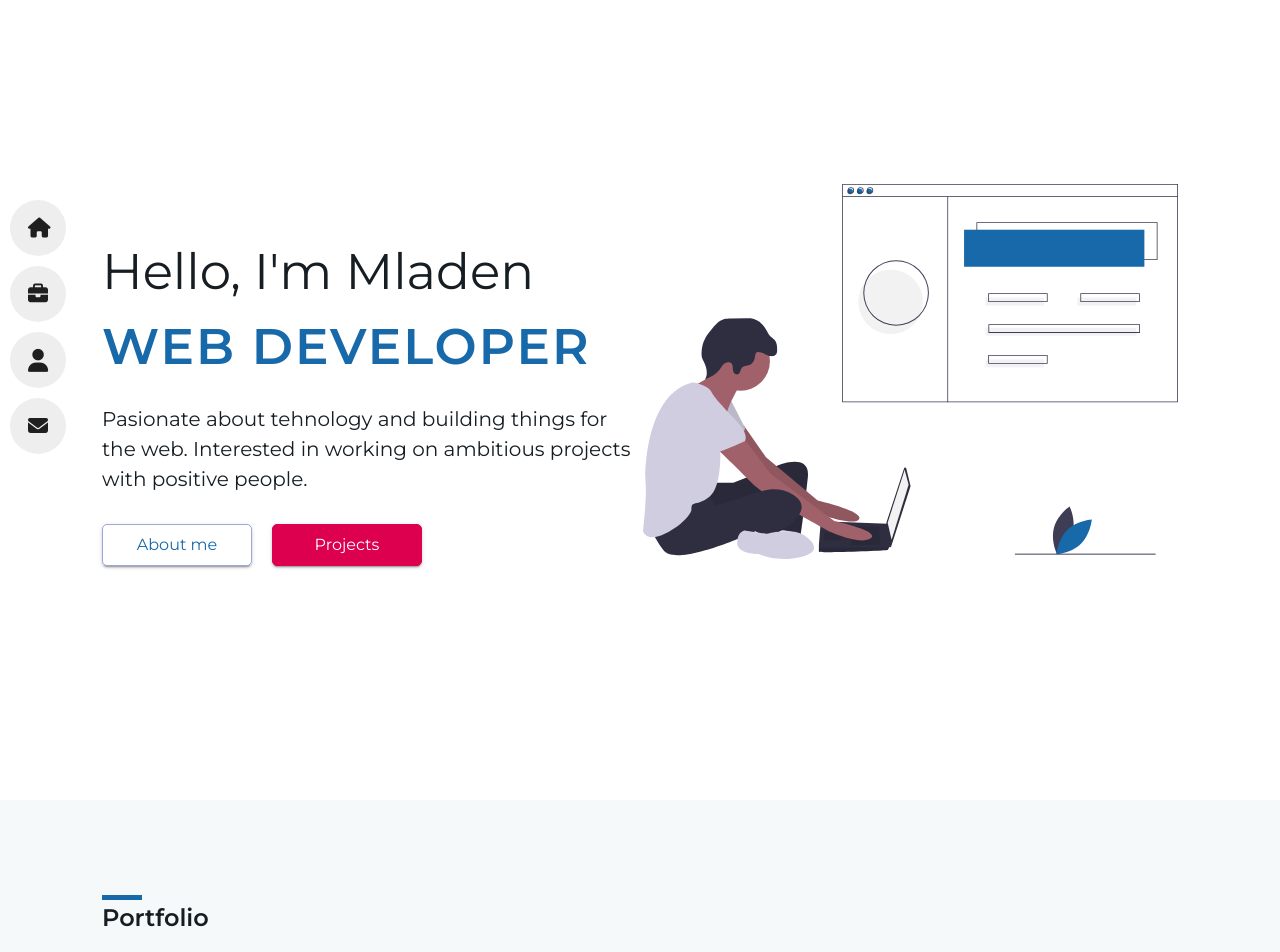
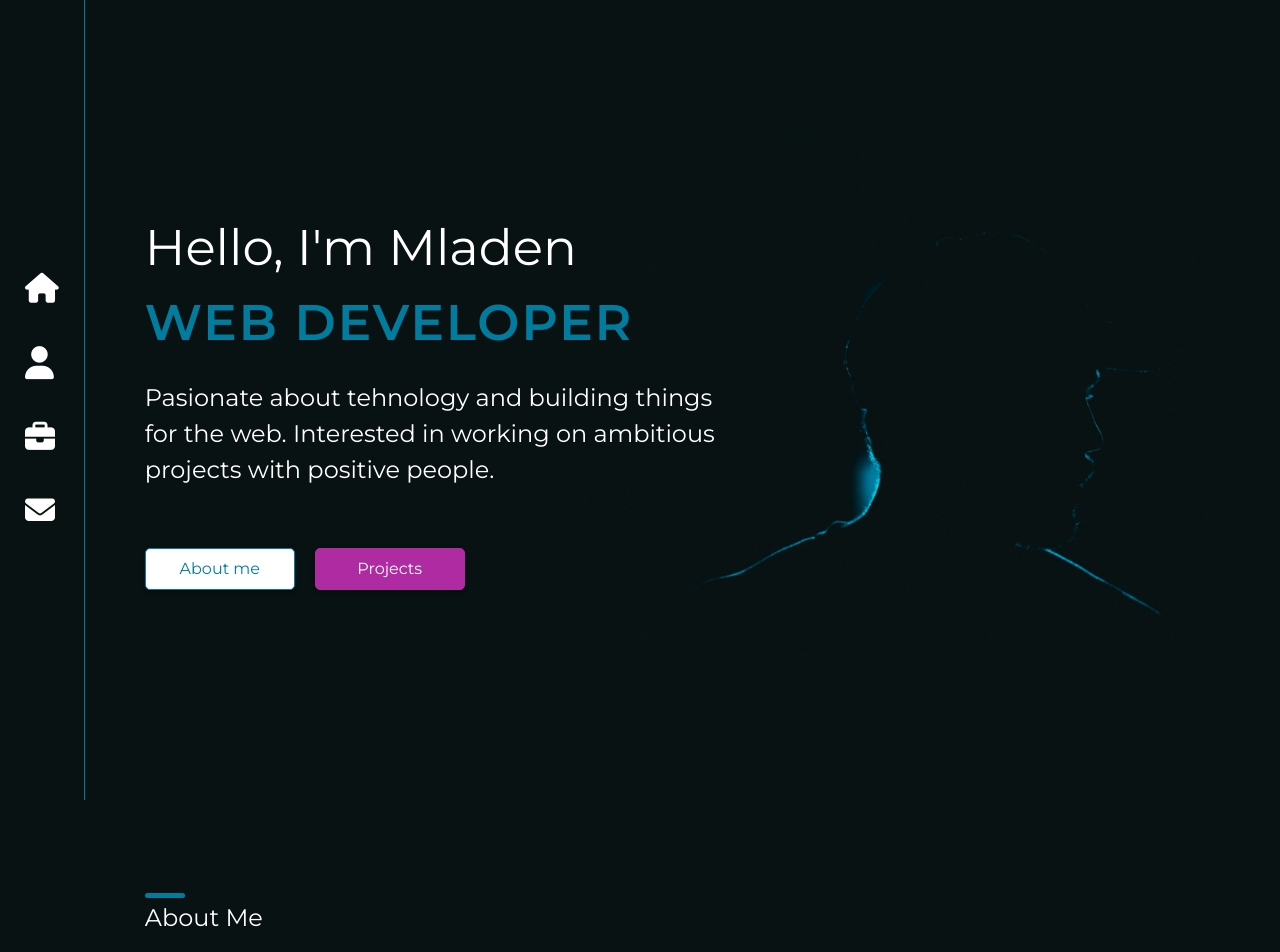
Before and after one commit to maxa22/portfolio, a PHP site: page / in a window 1280 px wide. Shown: the top 952 px of the page. Run offline with PHP 8.4, Linux system fonts and the light colour scheme; some libraries are stand-ins or nearby versions.

Commit message:
style changes

```diff
--- a/index.html
+++ b/index.html
@@ -29,8 +29,8 @@
       </div>
       <ul class="navigation__menu">
         <li class="navigation__menu-item"><a href="#hero" class="navigation__menu-link"> <i class="fas fa-home navigation__menu-icon"></i> <span class="navigation__menu-link-text"> Home </span></a></li>
+        <li class="navigation__menu-item"><a href="#about" class="navigation__menu-link"> <i class="fas fa-user navigation__menu-icon special-font"></i> <span class="navigation__menu-link-text"> About </a></li>
         <li class="navigation__menu-item"><a href="#portfolio" class="navigation__menu-link"> <i class="fas fa-briefcase navigation__menu-icon"></i> <span class="navigation__menu-link-text"> Portfolio  </span></a></li>
-        <li class="navigation__menu-item"><a href="#about" class="navigation__menu-link"> <i class="fas fa-user navigation__menu-icon special-font"></i> <span class="navigation__menu-link-text"> About </a></li>
         <li class="navigation__menu-item"><a href="#contact" class="navigation__menu-link"> <i class="fas fa-envelope navigation__menu-icon"></i> <span class="navigation__menu-link-text"> Contact </span></a></li>
       </ul>
     </div>
@@ -38,10 +38,10 @@
   </nav>
   <header id="hero">
     <div class="hero">
-      <div class="hero__image"><img src="images/developer.svg" class="hero__image-svg" alt="Web developer"></div>
+      <!-- <div class="hero__image"><img src="images/developer.svg" class="hero__image-svg" alt="Web developer"></div> -->
       <div class="hero__text">
         <h1 class="heading-primary"> <span class="weight-400">Hello, I'm Mladen </span><br> <span class="hero__text-description"> WEB DEVELOPER </span></h1>
-        <p class="mb-m heading-primary-sub">Pasionate about tehnology and building things for the web. Interested in working on ambitious projects with positive people.</p>
+        <p class="heading-primary-sub">Pasionate about tehnology and building things for the web. Interested in working on ambitious projects with positive people.</p>
         <div class="button-container">
           <a href="#about" class="btn btn-outline-secondary mr-s-s mb-xs mb-s-0">About me</a>
           <a href="#portfolio" class="btn btn-primary">Projects</a>
@@ -50,17 +50,76 @@
     </div>
   </header>
   <main>
-    <section id="portfolio" >
+
+    <section id="about">
+      <div class="about__container">
+        <div class="mb-xl relative">
+          <h2 class="heading-secondary">About Me</h2>
+        </div>
+        <div class="about__text">
+          <div class="about__info">
+            <h3 class="mb-s"> Hi there, </h3>
+            <p class="text-justify mb-s"> I'm Mladen Đoković, creative and ambitious web developer. Problem solver, patient, ready to cooperate, ready to learn,
+              and always ready to face new challenges. Passionate about writing clean and organized code,
+              and keen on personal and professional development.</p>
+            <div class="mb-s">
+              <span class="about__contact">Email:</span><span>mldndjkvc@gmail.com</span>
+            </div>
+            <div class="mb-m">
+              <span class="about__contact">Phone:</span><span>+387 65 176 853</span>
+            </div>
+            <div class="button-container justify-start">
+              <a href="#about" class="btn btn-outline-secondary mr-s-s mb-xs mb-s-0">Contact me</a>
+              <a href="#portfolio" class="btn btn-primary">Download CV</a>
+            </div>
+          </div>
+          <div class="about__image">
+            <img src="images/monitor.png" class="w-100" alt="">
+          </div>
+        </div>
+      </div>
+    </section>
+    <section id="skills">
+      <div class="skills__container">
+        <div class="mb-xl relative">
+          <h2 class="heading-secondary">Skills</h2>
+        </div>
+        <div class="skills">
+          <div class="d-flex flex-column align-center">
+            <i class="fab fa-html5 fa-5x skills__icon-html"></i>
+            <span class="skills__text">HTML 5</span>
+          </div>
+          <div class="d-flex flex-column align-center">
+            <i class="fab fa-css3-alt fa-5x skills__icon-css"></i>
+            <span class="skills__text">CSS 3</span>
+          </div>
+          <div class="d-flex flex-column align-center">
+            <i class="fab fa-js fa-5x skills__icon-js"></i>
+            <span class="skills__text">JavaScript</span>
+          </div>
+          <div class="d-flex flex-column align-center">
+            <i class="fab fa-php fa-5x skills__icon-php"></i>
+            <span class="skills__text">PHP</span>
+          </div>
+          <div class="d-flex flex-column align-center">
+            <i class="fas fa-database fa-5x skills__icon-sql"></i>
+            <span class="skills__text">MySQL</span>
+          </div>
+        </div>
+      </div>
+    </section>
+    <section id="portfolio">
       <div class="portfolio__container">
-        <div class="heading-secondary mb-xl relative">
-          <h2>Portfolio</h2>
+        <div class="mb-xl relative">
+          <h2 class="heading-secondary">Portfolio</h2>
         </div>
         <div class="projects">
           <div class="projects__card">
             <img class="projects__image" src="images/calculy_project.svg" alt="Calculy project">
             <div class="projects__text mb-s">
               <h3 class="mb-s text-center">Calculy</h3>
-              <p class="mb-xl text-justify">Marketing calculator project. This app is build for logo designers. You can create your own calculator with
+              <p class="mb-xl text-justify">Marketing calculator project. This app is build for logo designers. You can
+                create your own calculator with
                 multiple questions and options in order to
                 present to users the cost of making a logo. Made using HTML5, CCS3, JavaScript, PHP.
               </p>
@@ -91,10 +150,12 @@
               <h3 class="mb-s text-center">Twitter clone</h3>
               <p class="mb-xl text-justify">Twitter clone with functionalities such as posting tweets, sharing and liking.
                 You can also comment on tweets, share comments and like them. You can chat with your friends, and
-                look at their profile page. Build with Php and Mysql on the backend, and Javascript, CSS and HTML for frontend.
+                look at their profile page. Build with Php and Mysql on the backend, and Javascript, CSS and HTML for
+                frontend.
               </p>
               <div class="projects__links">
-                <a href="https://mladen.dev.lab387.net/mreza/" class="btn btn-outline-primary" target="_blank" rel="noopener">
+                <a href="https://mladen.dev.lab387.net/mreza/" class="btn btn-outline-primary" target="_blank"
+                  rel="noopener">
                   <span class="mr-xs"> Preview </span> <i class="fas fa-eye"></i>
                 </a>
               </div>
@@ -107,10 +168,12 @@
               <p class="mb-xl text-justify">Completed Frontend Mentor challenge. Made using HTML5, CCS3, JavaScript.
               </p>
               <div class="projects__links">
-                <a href="https://rooms-homepage-maxa22.netlify.app/" class="btn btn-outline-primary projects__links-first" target="_blank" rel="noopener">
+                <a href="https://rooms-homepage-maxa22.netlify.app/" class="btn btn-outline-primary projects__links-first"
+                  target="_blank" rel="noopener">
                   <span class="mr-xs"> Preview </span> <i class="fas fa-eye"></i>
                 </a>
-                <a href="https://github.com/maxa22/rooms-homepage" class="btn btn-outline-secondary" target="_blank" rel="noopener">
+                <a href="https://github.com/maxa22/rooms-homepage" class="btn btn-outline-secondary" target="_blank"
+                  rel="noopener">
                   <span class="mr-xs">Code </span> <i class="fas fa-code"></i>
                 </a>
               </div>
@@ -119,50 +182,10 @@
         </div>
       </div>
     </section>
-    <section id="about">
-      <div class="about__container">
-        <div class="heading-secondary mb-xl relative">
-          <h2>About Me</h2>
-        </div>
-        <div class="about__text">
-          <div class="about__info">
-            <h3 class="mb-s"> Hi there, </h3>
-            <p class="text-justify"> I'm Mladen Đoković, creative and ambitious web developer. Problem solver, patient, ready to cooperate, ready to learn,
-              and always ready to face new challenges. Passionate about writing clean and organized code,
-              and keen on personal and professional development.</p>
-          </div>
-          <div class="about__skills">
-            <h3 class="mb-s">Skills</h3>
-            <div class="skills">
-              <div class="d-flex flex-column align-center">
-                <i class="fab fa-html5 fa-5x skills__icon-html"></i>
-                <span class="skills__text">HTML 5</span>
-              </div>
-              <div class="d-flex flex-column align-center">
-                <i class="fab fa-css3-alt fa-5x skills__icon-css"></i>
-                <span class="skills__text">CSS 3</span>
-              </div>
-              <div class="d-flex flex-column align-center">
-                <i class="fab fa-js fa-5x skills__icon-js"></i>
-                <span class="skills__text">JavaScript</span>
-              </div>
-              <div class="d-flex flex-column align-center">
-                <i class="fab fa-php fa-5x skills__icon-php"></i>
-                <span class="skills__text">PHP</span>
-              </div>
-              <div class="d-flex flex-column align-center">
-                <i class="fas fa-database fa-5x skills__icon-sql"></i>
-                <span class="skills__text">MySQL</span>
-              </div>
-            </div>
-          </div>
-        </div>
-      </div>
-    </section>
     <section id="contact">
       <div class="contact__container">
-        <div class="heading-secondary mb-xl relative">
-          <h2>Let's get in touch</h2>
+        <div class=" mb-xl relative">
+          <h2 class="heading-secondary">Let's get in touch</h2>
         </div>
           <h3 class="mb-m">Feel free to reach out to me for booking, hiring or freelance.</h3>
           <form class="contact__form">
@@ -184,6 +207,18 @@
           </form>
         </div>
       </div>
+      <div class="line"></div>
+      <div class="contact__info">
+        <div class="mb-s">
+          <span class="about__contact">Name:</span><span>Mladen Đoković</span>
+        </div>
+        <div class="mb-s">
+          <span class="about__contact">Email:</span><span>mldndjkvc@gmail.com</span>
+        </div>
+        <div class="mb-s">
+          <span class="about__contact">Phone:</span><span>+387 65 176 853</span>
+        </div>
+      </div>
     </section>
   </main>
   <footer>
--- a/style/style.css
+++ b/style/style.css
@@ -16,7 +16,13 @@ body {
   font-family: "Montserrat", sans-serif;
   line-height: 1.5;
   /* color: rgba(0, 0, 0, 0.87); */
-  color: #161e24;
+  /* color: #161e24; */
+  background-color: #081213;
+  color: #fff;
+}
+h2,
+h3 {
+  font-weight: 500;
 }
 a {
   display: inline-block;
@@ -145,7 +151,7 @@ a {
   padding-left: 2.5rem;
   text-decoration: none;
   white-space: nowrap;
-  color: rgba(0, 0, 0, 0.87);
+  color: #fff;
   transform: translateX(-20rem);
   -webkit-transition: all 0.2s ease-in-out;
   -moz-transition: all 0.2s ease-in-out;
@@ -177,17 +184,22 @@ a {
     -webkit-box-shadow: unset;
     box-shadow: unset;
     width: unset;
-    left: 1rem;
+    /* left: 1rem;
     top: 50%;
-    transform: translateY(-50%);
+    transform: translateY(-50%); */
     background: transparent;
     z-index: 2;
+    height: 100%;
+    display: flex;
+    justify-content: center;
+    align-items: center;
+    border-right: 1px solid #007d9e;
   }
   .navigation__menu {
     margin-top: 0;
   }
   .navigation__menu-link {
-    background-color: #eee;
+    /* background-color: #eee;
     display: flex;
     align-items: center;
     margin-bottom: 1rem;
@@ -195,24 +207,29 @@ a {
     height: 5.6rem;
     width: 5.6rem;
     border-radius: 5.6rem;
-    overflow: hidden;
+    overflow: hidden; */
+    padding: 2rem 2.5rem;
     transform: translateX(0);
+    color: #fff;
   }
   .navigation__menu-icon {
-    font-size: 2rem;
+    font-size: 3rem;
+    margin-right: 0;
   }
   .navigation__menu-link-text {
-    font-size: 1.6rem;
+    /* font-size: 1.6rem; */
+    display: none;
   }
   .navigation__menu-link:hover {
-    color: #fff;
-    background-color: #1769aa;
-    width: 14rem;
+    color: #007d9e;
+    background-color: transparent;
+    /* background-color: #007d9e; */
+    /* width: 14rem; */
   }
 
   /* utility classes */
   .special-font {
-    font-size: 2.3rem;
+    font-size: 3.3rem;
   }
 }
 
@@ -224,7 +241,9 @@ a {
   min-height: 100vh;
   display: flex;
   flex-direction: column;
-  width: 95%;
+  justify-content: center;
+  align-items: center;
+  width: 90%;
   margin: 5rem auto 0;
   padding-bottom: 5rem;
 }
@@ -239,8 +258,11 @@ a {
   font-size: 4rem;
   margin-bottom: 2rem;
 }
+.heading-primary-sub {
+  margin-bottom: 3rem;
+}
 .hero__text-description {
-  color: #1769aa;
+  color: #007d9e;
   letter-spacing: 2px;
 }
 @media only screen and (min-width: 786px) {
@@ -256,14 +278,20 @@ a {
   }
 }
 @media only screen and (min-width: 992px) {
+  #hero {
+    padding-left: 8.5rem;
+  }
   .hero {
     flex-direction: row;
     align-items: center;
     justify-content: space-between;
-    max-width: 158rem;
-    padding: 0 7rem;
+    max-width: 128.5rem;
     margin-top: 0;
     margin-bottom: 0;
+    background-image: url("../images/hero.png");
+    background-size: cover;
+    background-repeat: no-repeat;
+    background-position: center center;
   }
 
   .hero__image {
@@ -271,10 +299,15 @@ a {
     order: 2;
   }
   .hero__text {
-    width: 100%;
+    width: 55%;
+    min-width: 54rem;
     order: 1;
     text-align: left;
-    padding-right: 1rem;
+    /* padding-right: 1rem; */
+  }
+  .heading-primary-sub {
+    margin-bottom: 6rem;
+    font-size: 2.4rem;
   }
   .heading-primary {
     text-align: left;
@@ -285,33 +318,48 @@ a {
 /* ABOUT SECTION */
 .about__container,
 .portfolio__container,
-.contact__container {
-  width: 95%;
+.contact__container,
+.skills__container,
+.contact__info {
+  width: 90%;
   margin: 0 auto;
   padding: 7rem 0;
 }
 .heading-secondary {
   text-align: left;
+  position: relative;
+  display: inline-block;
+  font-weight: 500;
 }
 .heading-secondary::after {
   content: "";
   position: absolute;
-  top: -0.5rem;
+  top: -0.7rem;
+  left: 0;
   width: 4rem;
   height: 0.5rem;
-  background-color: #1769aa;
+  border-radius: 99rem;
+  background-color: #007d9e;
+  transition: width 300ms ease;
+}
+.heading-secondary:hover::after {
+  width: 100%;
 }
 .about__info {
   margin-bottom: 3rem;
+}
+.about__contact {
+  color: #007d9e;
+  margin-right: 1rem;
+}
+.about__image {
+  width: 100%;
 }
 .skills {
   display: flex;
   justify-content: space-between;
   gap: 2rem;
   flex-wrap: wrap;
-}
-.skills__icon {
-  font-size: 8rem;
 }
 .skills__icon-css {
   color: #264de4;
@@ -511,13 +586,52 @@ a {
 footer {
   background-color: #161e24;
   color: #fff;
+  position: relative;
+  z-index: 3;
 }
 
 .footer__container {
-  max-width: 95%;
+  max-width: 90%;
   margin: 0 auto;
   text-align: center;
   padding: 2rem 0;
+}
+
+/* buttons display flex */
+
+.button-container {
+  display: flex;
+  flex-direction: column;
+  align-items: center;
+}
+
+@media only screen and (min-width: 500px) {
+  .button-container {
+    flex-direction: row;
+    justify-content: center;
+  }
+}
+@media only screen and (min-width: 786px) {
+  .mr-m-l {
+    margin-right: 4rem;
+  }
+  .mb-m-0 {
+    margin-bottom: 0;
+  }
+  .mb-m-m {
+    margin-bottom: 3rem;
+  }
+  .flex-m-row {
+    -webkit-box-orient: horizontal;
+    -webkit-box-direction: normal;
+    -ms-flex-direction: row;
+    flex-direction: row;
+  }
+}
+@media only screen and (min-width: 992px) {
+  .button-container {
+    justify-content: flex-start;
+  }
 }
 
 /* utility classes */
@@ -544,37 +658,39 @@ footer {
   width: 15rem;
   text-align: center;
   text-decoration: none;
-  transition: background-color 250ms cubic-bezier(0.4, 0, 0.2, 1) 0ms,
-    color 250ms cubic-bezier(0.4, 0, 0.2, 1) 0ms,
-    border-color 250ms cubic-bezier(0.4, 0, 0.2, 1) 0ms;
+  transition: background-color 350ms cubic-bezier(0.4, 0, 0.2, 1) 0ms,
+    color 350ms cubic-bezier(0.4, 0, 0.2, 1) 0ms,
+    border-color 350ms cubic-bezier(0.4, 0, 0.2, 1) 0ms;
 }
 .btn-outline-secondary {
-  color: #1769aa;
-  border-color: rgba(63, 81, 181, 0.5);
+  color: #007d9e;
+  background-color: #fff;
+  border-color: #007d9e;
 }
 .btn-primary {
-  background-color: rgb(220, 0, 78);
-  border-color: rgb(220, 0, 78);
+  background-color: #af2ba1;
+  border-color: #af2ba1;
   color: #fff;
 }
 .btn-outline-primary {
-  border-color: rgb(220, 0, 78);
-  color: rgb(220, 0, 78);
+  border-color: #af2ba1;
+  background-color: #fff;
+  color: #af2ba1;
 }
 .btn.btn-outline-secondary:hover {
-  background-color: #3f51b5;
-  border-color: #3f51b5;
+  background-color: #007d9e;
+  border-color: #007d9e;
   color: #fff;
   /* color: #fff; */
 }
 .btn.btn-primary:hover {
-  color: rgb(154, 0, 54);
-  border-color: rgb(154, 0, 54);
+  color: #af2ba1;
+  border-color: #af2ba1;
   background-color: #fff;
 }
 .btn.btn-outline-primary:hover {
-  border-color: #9a0036;
-  background-color: #9a0036;
+  border-color: #af2ba1;
+  background-color: #af2ba1;
   color: #fff;
 }
 .btn {
@@ -650,45 +766,11 @@ button.btn {
   -ms-flex-direction: column;
   flex-direction: column;
 }
+.justify-start {
+  justify-content: flex-start;
+}
 .align-center {
   -webkit-box-align: center;
   -ms-flex-align: center;
   align-items: center;
 }
-
-/* buttons display flex */
-
-.button-container {
-  display: flex;
-  flex-direction: column;
-  align-items: center;
-}
-
-@media only screen and (min-width: 500px) {
-  .button-container {
-    flex-direction: row;
-    justify-content: center;
-  }
-}
-@media only screen and (min-width: 786px) {
-  .mr-m-l {
-    margin-right: 4rem;
-  }
-  .mb-m-0 {
-    margin-bottom: 0;
-  }
-  .mb-m-m {
-    margin-bottom: 3rem;
-  }
-  .flex-m-row {
-    -webkit-box-orient: horizontal;
-    -webkit-box-direction: normal;
-    -ms-flex-direction: row;
-    flex-direction: row;
-  }
-}
-@media only screen and (min-width: 992px) {
-  .button-container {
-    justify-content: flex-start;
-  }
-}
```
Also changed, not shown: other parts of style/style.css (+51 -23 lines), images/hero.png (added), images/map.png (added), images/monitor.png (added).
